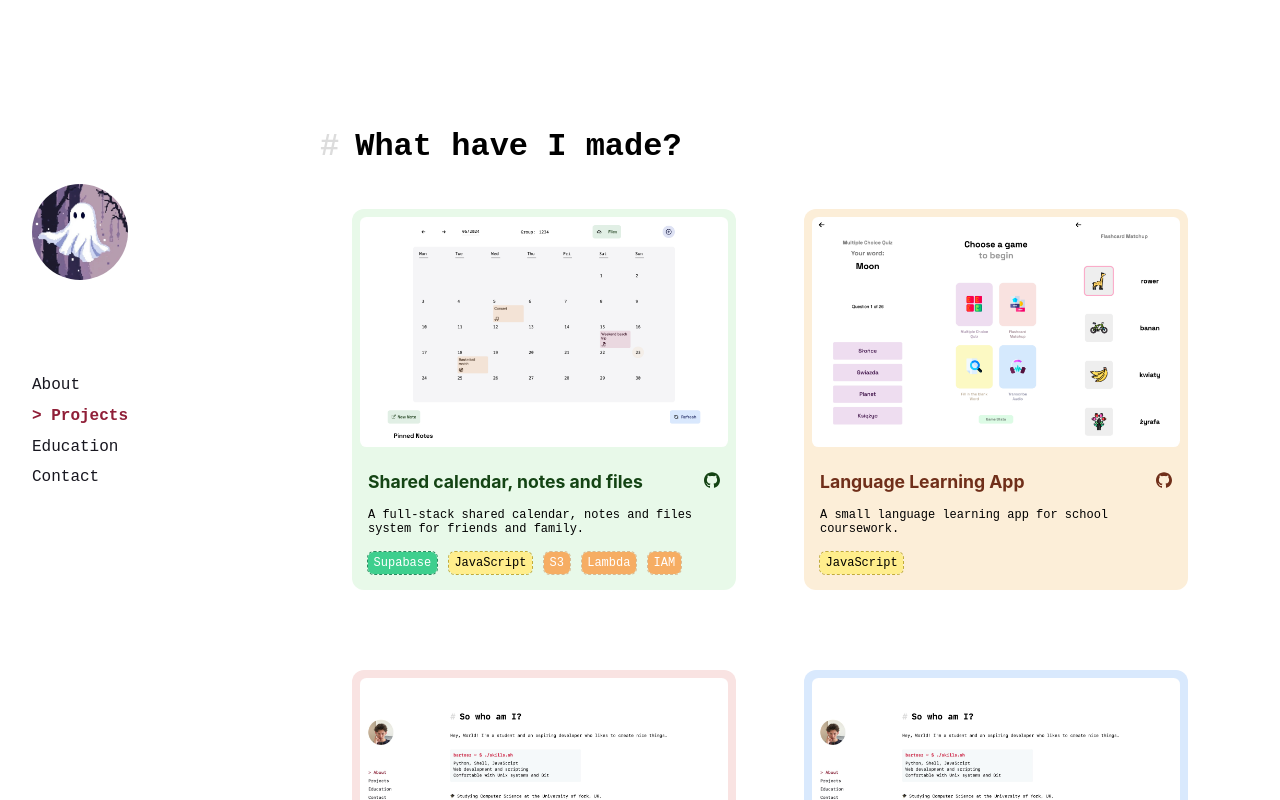
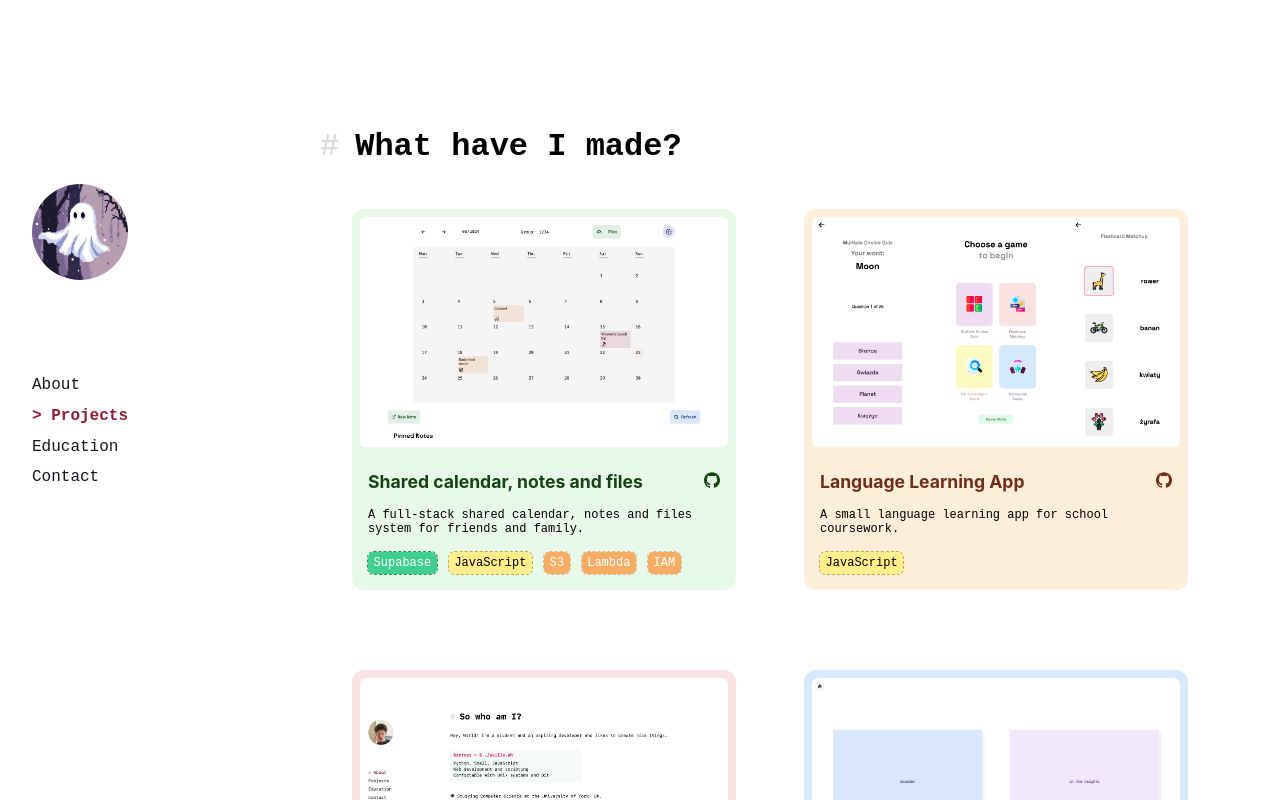
Before and after one commit to nocdn/portfolio, a Svelte app: page / in a window 1280 px wide. Both pictures are taken after a click on the link "Projects". Built offline with nearby package versions, Linux system fonts and the light colour scheme.

Commit message:
Changed the pictures to be up to date

```diff
--- a/src/Projects.svelte
+++ b/src/Projects.svelte
@@ -2,6 +2,8 @@
     import languageLearningImage from "./assets/projects-images/language-learning.png";
     import portfolioSiteImage from "./assets/projects-images/portfolio-site.png";
     import sharedCalendarImage from "./assets/projects-images/shared-calendar.png";
+    import filmsEloImage from "./assets/projects-images/elo-site.jpeg";
+    import whisperSiteImage from "./assets/projects-images/whisperSite.jpeg";
 
     let shownProjects = 0;
 
@@ -146,8 +148,8 @@
             style="opacity: {shownProjects >= 4 ? 1 : 0};"
         >
             <img
-                src={portfolioSiteImage}
-                alt="a screenshot of a language learning app"
+                src={filmsEloImage}
+                alt="a screenshot of a film ranking web app"
                 class="project-image"
             />
             <h4 class="project-heading">
@@ -186,8 +188,8 @@
             style="opacity: {shownProjects >= 5 ? 1 : 0};"
         >
             <img
-                src={portfolioSiteImage}
-                alt="a screenshot of a language learning app"
+                src={whisperSiteImage}
+                alt="a screenshot of a transcription web app"
                 class="project-image"
             />
             <h4 class="project-heading">
```
Also changed, not shown: src/assets/projects-images/elo-site.jpeg (added), src/assets/projects-images/whisperSite.jpeg (added).
